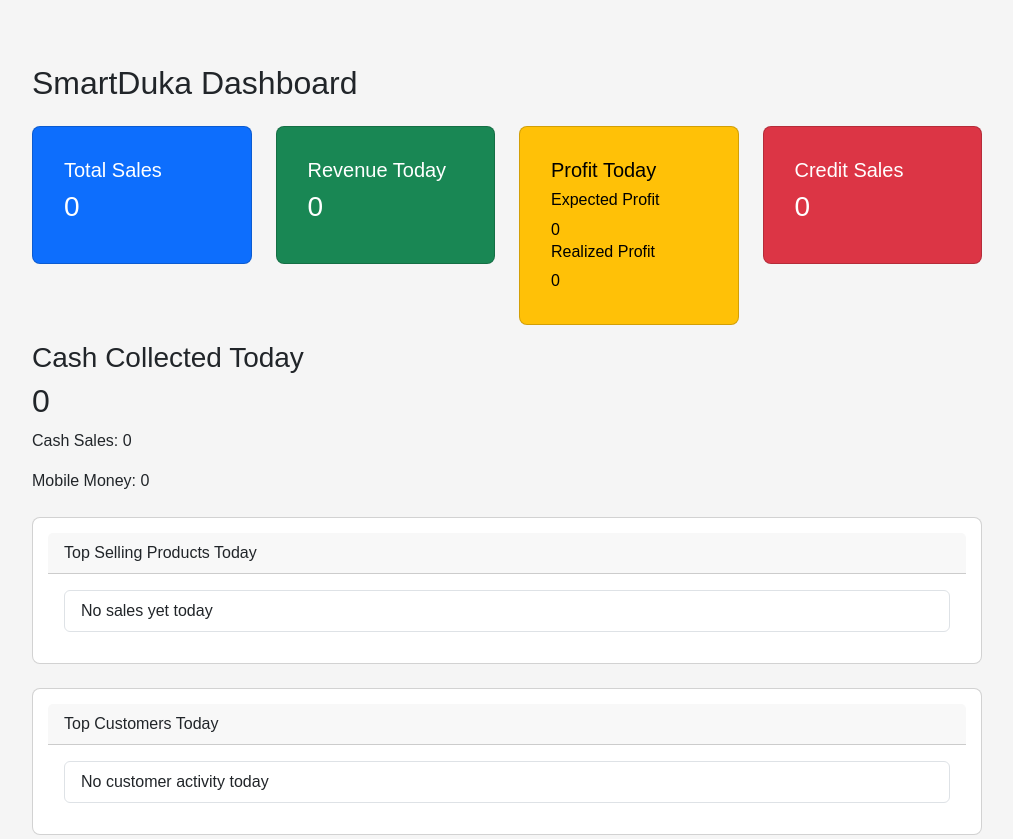
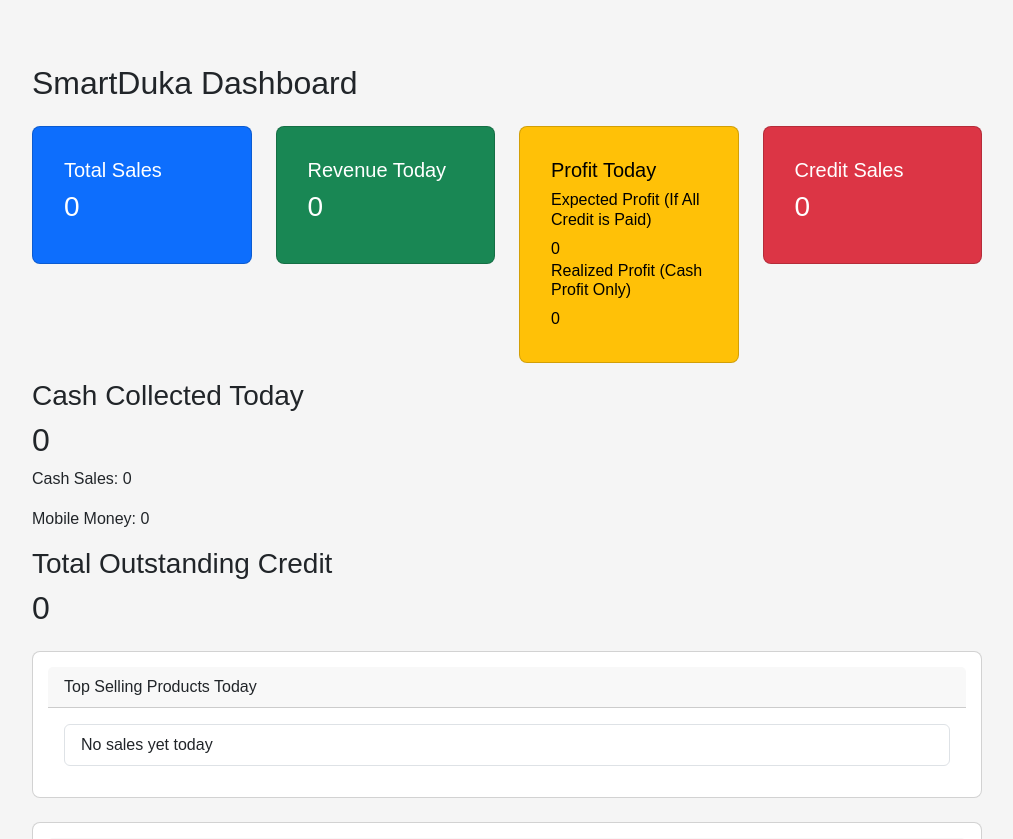
Before and after one commit to Michael-Nyawade/smart-duka, a Django app: page /dashboard/ in a window 1280 px wide. Shown: the top 839 px of the page, without its empty margins (133-1146 px from the left). Run offline with Django 5.2, Linux system fonts and the light colour scheme; the visitor is signed in with stand-in values (Sample User, id 1); data comes from the database, SQL or seed files in the repository; data that the repository does not hold is empty; some libraries are stand-ins or nearby versions.

Commit message:
Improved dashboard financial clarity with cashflow and credit exposure metrics

```diff
--- a/core/views.py
+++ b/core/views.py
@@ -6,7 +6,7 @@ from django.db.models.functions import ExtractHour
 from django.utils import timezone
 
 from core.utils import get_user_shop
-from sales.models import Sale, SaleItem
+from sales.models import Sale, SaleItem, Customer
 from inventory.models import Product
 from inventory.services import InventoryIntelligence
 
@@ -158,6 +158,12 @@ def dashboard_view(request):
         last_sold__lt=thirty_days_ago
     )
 
+    # TOTAL OUTSTANDING CREDIT
+    total_outstanding_credit = sum(
+        customer.outstanding_balance()
+        for customer in Customer.objects.filter(shop=shop)
+    )
+
     context = {
         'total_sales_count': total_sales_count,
         'total_revenue': total_revenue,
@@ -170,6 +176,7 @@ def dashboard_view(request):
         'low_stock_products': low_stock_products,
         'low_stock_count': low_stock_count,
         'reorder_suggestions': reorder_suggestions,
+        'total_outstanding_credit': total_outstanding_credit,
     }
 
     context.update({
--- a/templates/dashboard/dashboard.html
+++ b/templates/dashboard/dashboard.html
@@ -38,12 +38,12 @@
                 <div class="card-body">
                     <h5>Profit Today</h5>
                     <div>
-                        <h6>Expected Profit</h6>
+                        <h6>Expected Profit (If All Credit is Paid)</h6>
                         <h7>{{ expected_profit }}</h7>
                     </div>
 
                     <div>
-                        <h6>Realized Profit</h6>
+                        <h6>Realized Profit (Cash Profit Only)</h6>
                         <h7>{{ realized_profit }}</h7>
                     </div>
                 </div>
@@ -68,6 +68,12 @@
 
         <p>Cash Sales: {{ cash_sales }}</p>
         <p>Mobile Money: {{ mobile_sales }}</p>
+    </div>
+
+    <!-- Total Outstanding Credit Section -->
+    <div>
+        <h3>Total Outstanding Credit</h3>
+        <h2>{{ total_outstanding_credit }}</h2>
     </div>
 
     <!-- Top Products Section -->
```
